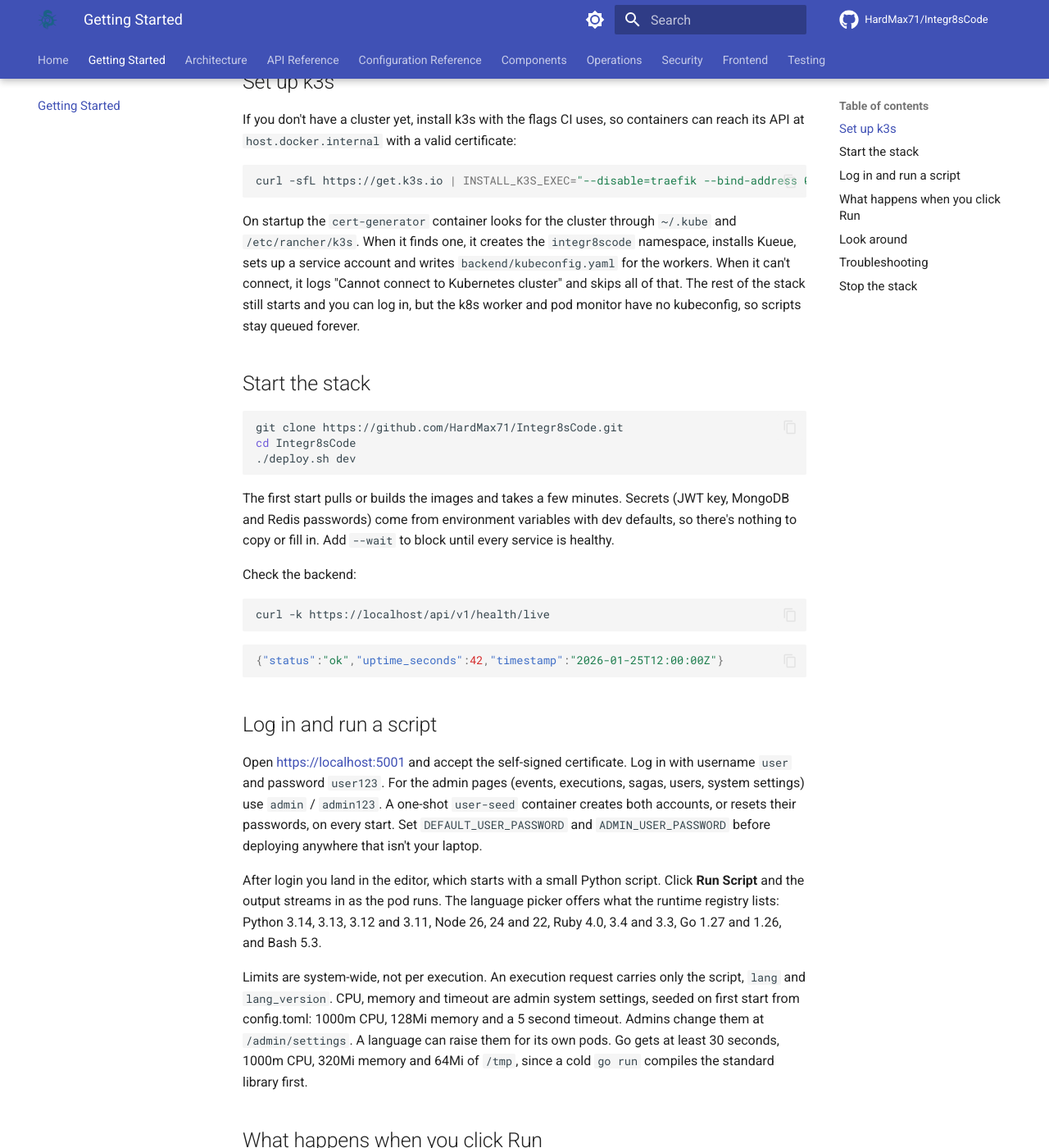
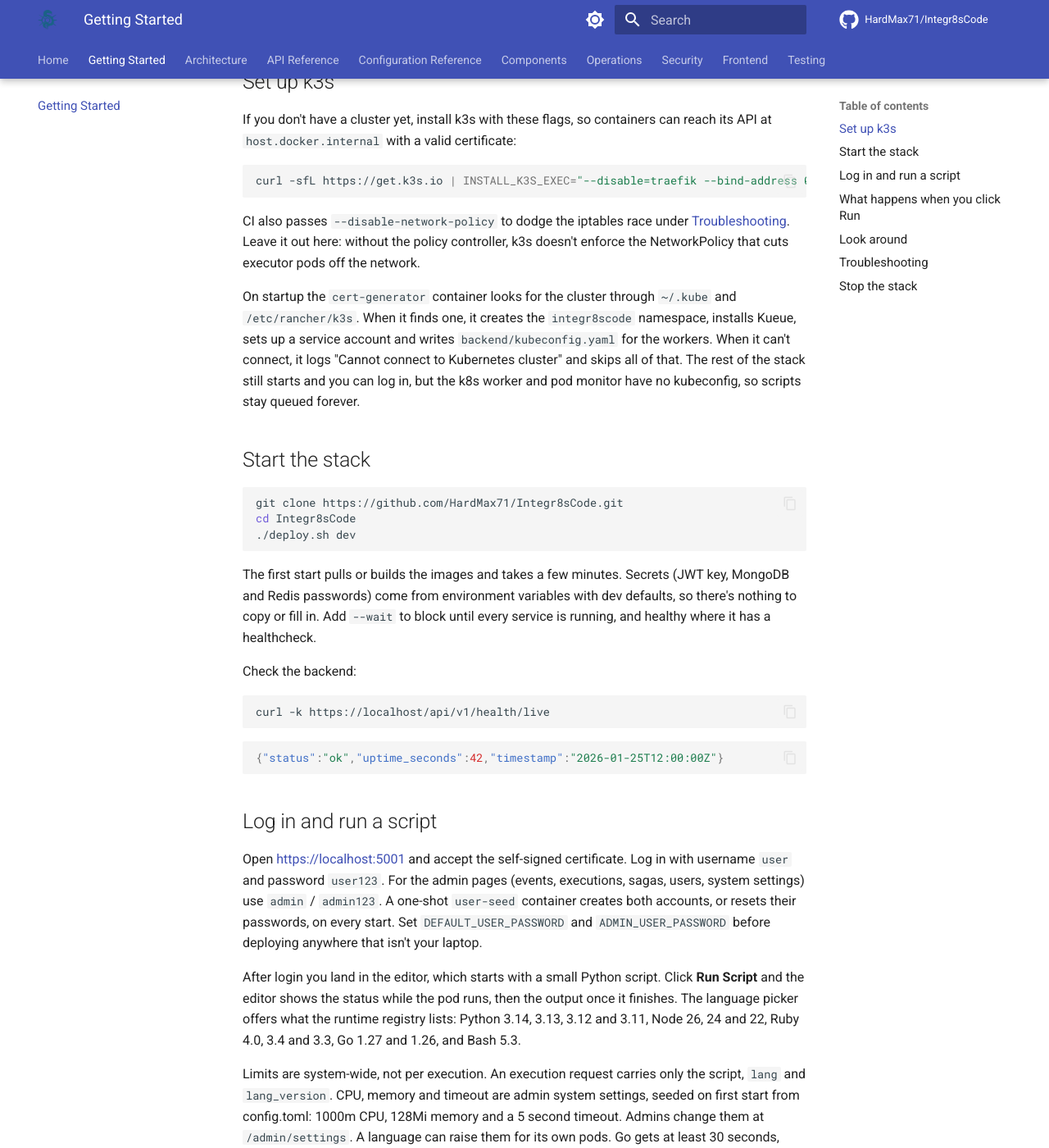
Before and after one commit to HardMax71/Integr8sCode, an MkDocs documentation site: the page built from docs/getting-started.md, in a window 1280 px wide and 1400 px high, scrolled down 262 px. Shown: the whole window at 82% size. Built offline with MkDocs 1.6.1 and Material for MkDocs 9.7.7, drawn with Linux system fonts in a browser that asks for light colours; comment, search, counter and statistics services are not loaded.

Commit message:
docs: fix the quick start's k3s, --wait and output claims
* say why the local k3s install leaves out CI's --disable-network-policy
* --wait waits for running, or healthy where a service has a healthcheck
* the editor shows status while the pod runs and the output after it finishes
* the executor NetworkPolicy only blocks traffic where the network plugin enforces it

````diff
--- a/docs/getting-started.md
+++ b/docs/getting-started.md
@@ -4,11 +4,13 @@ You need Docker with Compose and a Kubernetes cluster that kubectl on your machi
 
 ## Set up k3s
 
-If you don't have a cluster yet, install k3s with the flags CI uses, so containers can reach its API at `host.docker.internal` with a valid certificate:
+If you don't have a cluster yet, install k3s with these flags, so containers can reach its API at `host.docker.internal` with a valid certificate:
 
 ```bash
 curl -sfL https://get.k3s.io | INSTALL_K3S_EXEC="--disable=traefik --bind-address 0.0.0.0 --tls-san host.docker.internal" sh -
 ```
+
+CI also passes `--disable-network-policy` to dodge the iptables race under [Troubleshooting](#troubleshooting). Leave it out here: without the policy controller, k3s doesn't enforce the NetworkPolicy that cuts executor pods off the network.
 
 On startup the `cert-generator` container looks for the cluster through `~/.kube` and `/etc/rancher/k3s`. When it finds one, it creates the `integr8scode` namespace, installs Kueue, sets up a service account and writes `backend/kubeconfig.yaml` for the workers. When it can't connect, it logs "Cannot connect to Kubernetes cluster" and skips all of that. The rest of the stack still starts and you can log in, but the k8s worker and pod monitor have no kubeconfig, so scripts stay queued forever.
 
@@ -20,7 +22,7 @@ cd Integr8sCode
 ./deploy.sh dev
 ```
 
-The first start pulls or builds the images and takes a few minutes. Secrets (JWT key, MongoDB and Redis passwords) come from environment variables with dev defaults, so there's nothing to copy or fill in. Add `--wait` to block until every service is healthy.
+The first start pulls or builds the images and takes a few minutes. Secrets (JWT key, MongoDB and Redis passwords) come from environment variables with dev defaults, so there's nothing to copy or fill in. Add `--wait` to block until every service is running, and healthy where it has a healthcheck.
 
 Check the backend:
 
@@ -36,7 +38,7 @@ curl -k https://localhost/api/v1/health/live
 
 Open [https://localhost:5001](https://localhost:5001) and accept the self-signed certificate. Log in with username `user` and password `user123`. For the admin pages (events, executions, sagas, users, system settings) use `admin` / `admin123`. A one-shot `user-seed` container creates both accounts, or resets their passwords, on every start. Set `DEFAULT_USER_PASSWORD` and `ADMIN_USER_PASSWORD` before deploying anywhere that isn't your laptop.
 
-After login you land in the editor, which starts with a small Python script. Click **Run Script** and the output streams in as the pod runs. The language picker offers what the runtime registry lists: Python 3.14, 3.13, 3.12 and 3.11, Node 26, 24 and 22, Ruby 4.0, 3.4 and 3.3, Go 1.27 and 1.26, and Bash 5.3.
+After login you land in the editor, which starts with a small Python script. Click **Run Script** and the editor shows the status while the pod runs, then the output once it finishes. The language picker offers what the runtime registry lists: Python 3.14, 3.13, 3.12 and 3.11, Node 26, 24 and 22, Ruby 4.0, 3.4 and 3.3, Go 1.27 and 1.26, and Bash 5.3.
 
 Limits are system-wide, not per execution. An execution request carries only the script, `lang` and `lang_version`. CPU, memory and timeout are admin system settings, seeded on first start from config.toml: 1000m CPU, 128Mi memory and a 5 second timeout. Admins change them at `/admin/settings`. A language can raise them for its own pods. Go gets at least 30 seconds, 1000m CPU, 320Mi memory and 64Mi of `/tmp`, since a cold `go run` compiles the standard library first.
 
````
Also changed, not shown: docs/index.md (+1 -1 lines).
